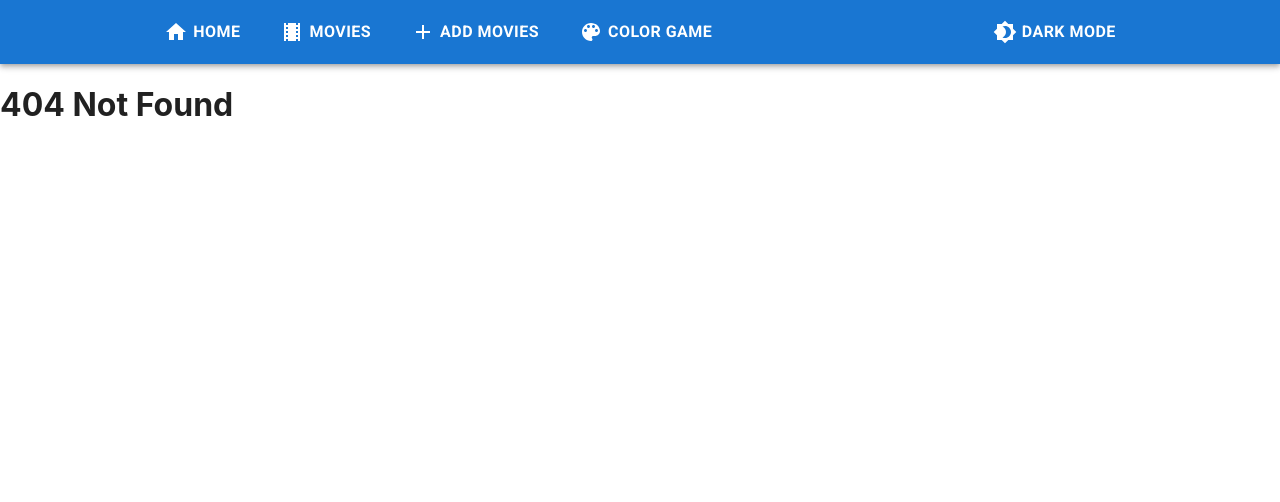
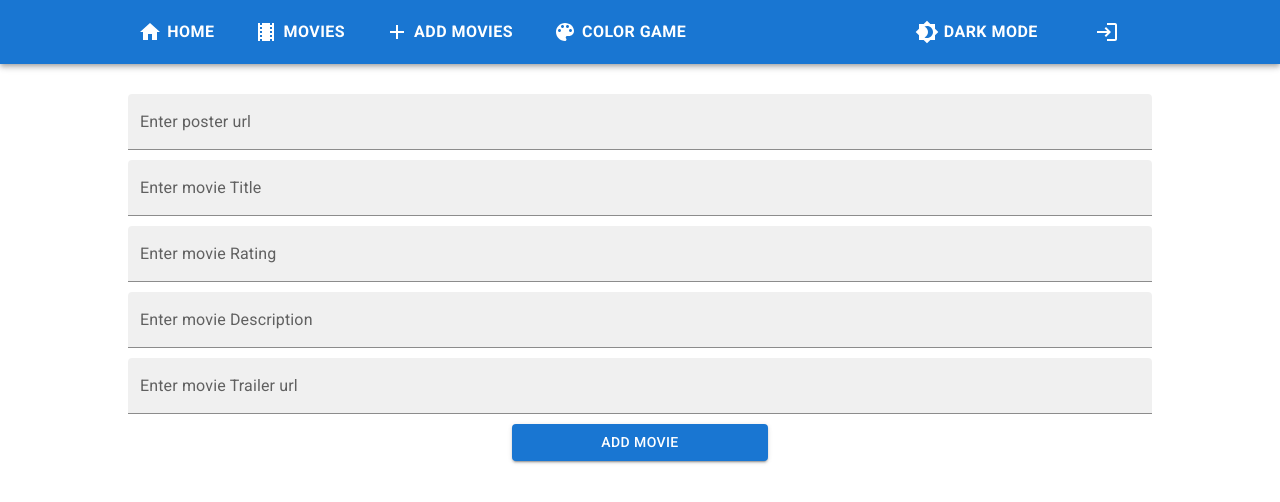
Before and after one commit to Nishantphule/React-Movies, a React (Create React App) app: page /signup in a window 1280 px wide. Before the commit this address led to /404. Shown: the top 502 px of the page. Built offline with nearby package versions, Linux system fonts and the light colour scheme.

Commit message:
signup/login

```diff
--- a/src/App.js
+++ b/src/App.js
@@ -23,6 +23,9 @@ import { MovieDetails } from "./MovieDetails";
 import { MovieEdit } from "./MovieEdit";
 import { AddMovie } from "./AddMovie";
 import { Movieapp } from "./Movieapp";
+import Login from "./Login";
+import Signup from "./Signup";
+import LoginIcon from '@mui/icons-material/Login';
 
 
 const INITIAL_MOVIE_buttonST = [
@@ -157,7 +160,9 @@ const [show, setShow] = useState(false);
           <Button  variant="inherit" onClick={() => setMode(mode === "light" ? "dark" : "light")}>
           {mode === "light" ?  <Brightness4Icon/> : <Brightness7Icon/>}{mode === "light" ?  "dark" : "light"} MODE
           </Button>
+          <Button variant="inherit"><LoginIcon/></Button>
       </div>
+
       <div className="menu"><MenuOutlinedIcon  onClick={() => setShow(!show)}  /></div>
 
       {show? <div className="navbtn-low">
@@ -178,12 +183,15 @@ const [show, setShow] = useState(false);
           {mode === "light" ?  <Brightness4Icon/> : <Brightness7Icon/>}{mode === "light" ?  "dark" : "light"} MODE
           </Button>
       </div>
+      <Button variant="inherit"><LoginIcon/></Button>
       </div>:""}
       </Toolbar>
         </AppBar>
 
       <Routes>
         <Route path="/" element={<Home />} />
+        <Route path="/signup" element={<Signup />} />
+        <Route path="/login" element={<Login />} />
         <Route path="/movies" element={<Movieapp />} />
         <Route path="/movies/:id" element={<MovieDetails/>} />
         <Route path="/movieedit/:id" element={<MovieEdit/>} />
@@ -194,8 +202,10 @@ const [show, setShow] = useState(false);
         <Route path="/404" element={<NotFound />} />
       </Routes>
     </div>
+
     </Paper>
     </ThemeProvider>
+
   );
 }
 
--- /dev/null
+++ b/src/Login.js
@@ -0,0 +1,9 @@
+import React from 'react'
+
+export default function Login() {
+  return (
+    <div>
+
+    </div>
+  )
+}
--- /dev/null
+++ b/src/Signup.js
@@ -0,0 +1,17 @@
+import { Button, TextField } from '@mui/material'
+import React from 'react'
+
+export default function Signup() {
+  return (
+    <div>
+      <div className='add-movie'>
+      <TextField className="input"  id="filled-basic" label="Enter poster url" variant="filled" />
+      <TextField className="input"  id="filled-basic" label="Enter movie Title" variant="filled" />
+      <TextField className="input"  id="filled-basic" label="Enter movie Rating" variant="filled" />
+      <TextField className="input"  id="filled-basic" label="Enter movie Description" variant="filled" />
+      <TextField className="input"  id="filled-basic" label="Enter movie Trailer url" variant="filled" />
+      <Button style={{ width: "20%" }} className="add"  variant="contained">Add Movie</Button>
+    </div>
+    </div>
+  )
+}
```
